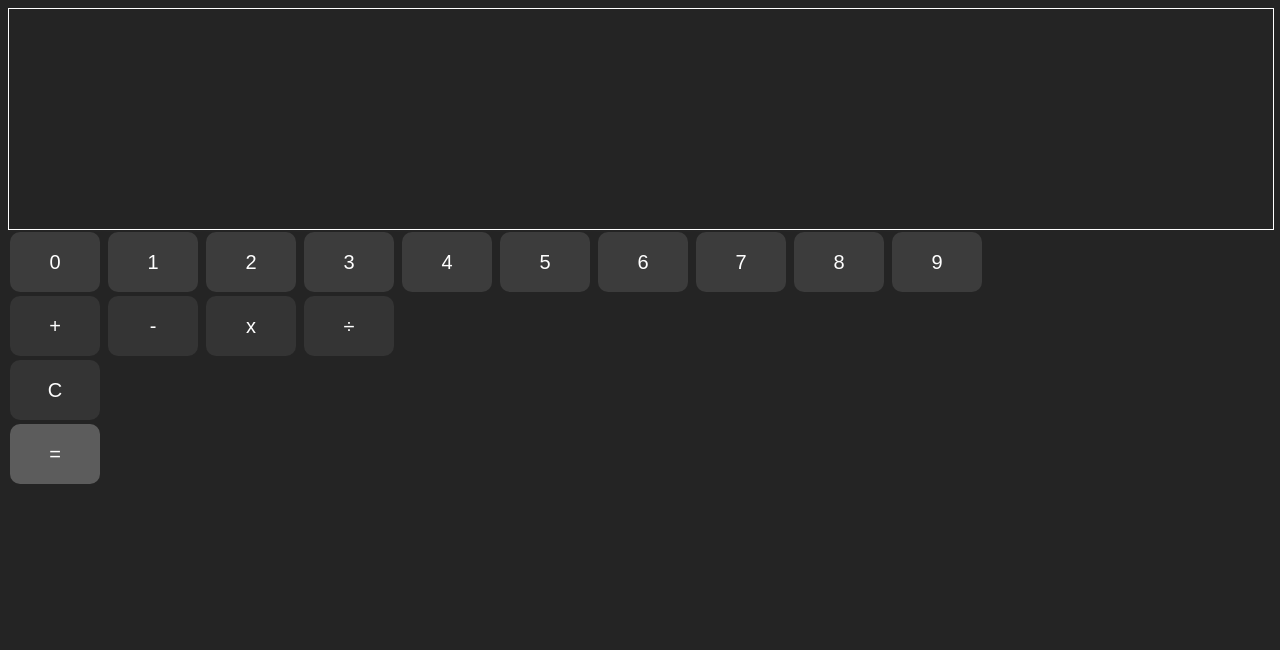
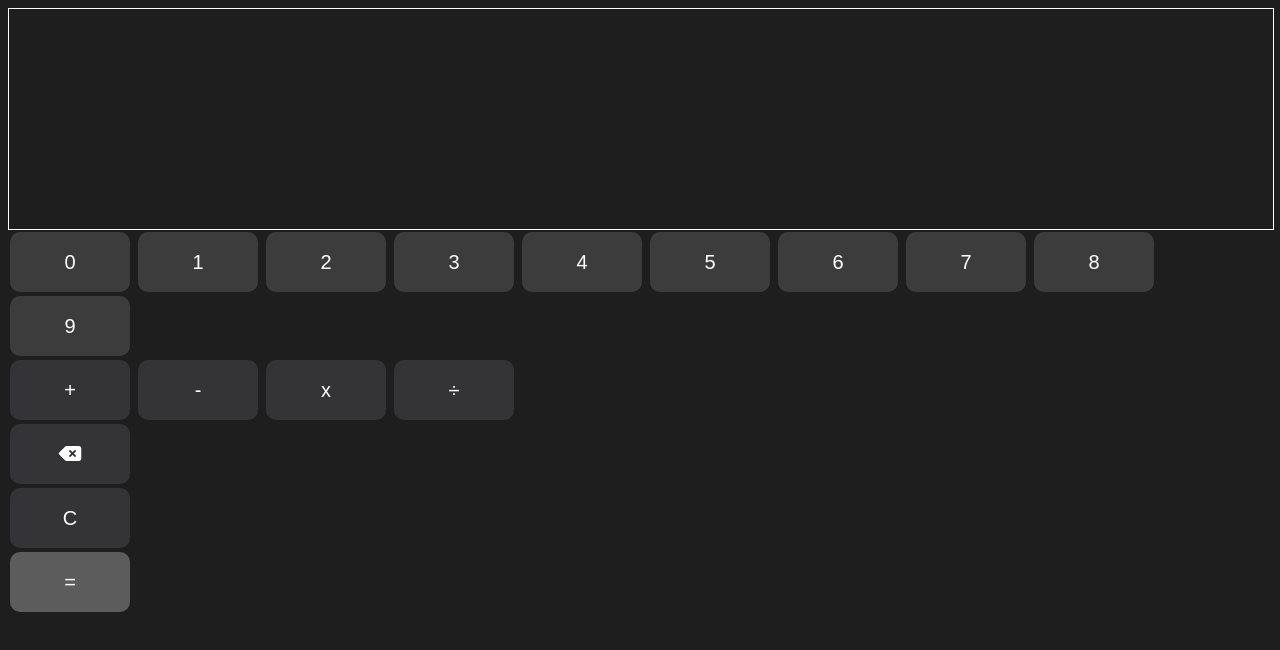
Before and after one commit to aaron-456/Web_Calculator, a website: page index.html in a window 1280 px wide. Drawn offline with Linux system fonts and the light colour scheme.

Commit message:
agree funcionality deleted one number , design and fontawesome for icons

```diff
--- a/index.html
+++ b/index.html
@@ -1,27 +1,30 @@
 <!DOCTYPE html>
 <html lang="en">
+
 <head>
   <meta charset="UTF-8" />
   <meta name="viewport" content="width=device-width, initial-scale=1.0" />
   <link rel="stylesheet" href="./style.css" />
+  <script src="https://kit.fontawesome.com/0377a246e8.js" crossorigin="anonymous"></script>
   <title>Calculator M</title>
 </head>
+
 <body>
   <div class="calculator_container">
     <!--Este es el conetenedor que almacenara todo el contenido HTML -->
     <div id="containerLogic" class="containerLogic"></div>
 
     <div class="calculator__numbers">
-        <button class="bnt_calculator" onclick="displayNumbers(0)">0</button>
-        <button class="bnt_calculator" onclick="displayNumbers(1)">1</button>
-        <button class="bnt_calculator" onclick="displayNumbers(2)">2</button>
-        <button class="bnt_calculator" onclick="displayNumbers(3)">3</button>
-        <button class="bnt_calculator" onclick="displayNumbers(4)">4</button>
-        <button class="bnt_calculator" onclick="displayNumbers(5)">5</button>
-        <button class="bnt_calculator" onclick="displayNumbers(6)">6</button>
-        <button class="bnt_calculator" onclick="displayNumbers(7)">7</button>
-        <button class="bnt_calculator" onclick="displayNumbers(8)">8</button>
-        <button class="bnt_calculator" onclick="displayNumbers(9)">9</button>
+      <button class="bnt_calculator btn_num" onclick="displayNumbers(0)">0</button>
+      <button class="bnt_calculator btn_num" onclick="displayNumbers(1)">1</button>
+      <button class="bnt_calculator btn_num" onclick="displayNumbers(2)">2</button>
+      <button class="bnt_calculator btn_num" onclick="displayNumbers(3)">3</button>
+      <button class="bnt_calculator btn_num" onclick="displayNumbers(4)">4</button>
+      <button class="bnt_calculator btn_num" onclick="displayNumbers(5)">5</button>
+      <button class="bnt_calculator btn_num" onclick="displayNumbers(6)">6</button>
+      <button class="bnt_calculator btn_num" onclick="displayNumbers(7)">7</button>
+      <button class="bnt_calculator btn_num" onclick="displayNumbers(8)">8</button>
+      <button class="bnt_calculator btn_num" onclick="displayNumbers(9)">9</button>
     </div>
 
     <div class="calculator__operations">
@@ -39,6 +42,10 @@
       </button>
     </div>
 
+    <div class="calculator_minuaOne">
+      <button class="bnt_calculator btn_signs" onclick="borrarNumero()"><i class="fa-solid fa-delete-left"></i></button>
+    </div>
+
     <div class="calculator__clear">
       <button onclick="resetear()" class="bnt_calculator btn_signs">C</button>
     </div>
@@ -47,7 +54,11 @@
       <button class="bnt_calculator btn_result" onclick="calcular()">=</button>
     </div>
 
+
+
+
     <script src="script.js"></script>
   </div>
 </body>
+
 </html>
--- /dev/null
+++ b/package.json
@@ -0,0 +1,5 @@
+{
+  "dependencies": {
+    "@fortawesome/fontawesome-free": "^6.4.2"
+  }
+}
--- a/script.js
+++ b/script.js
@@ -14,6 +14,15 @@ function displayOperators(operator) {
   valorPasado = valorActual;
   const operators = document.getElementById("containerLogic");
   operators.textContent = "";
+}
+
+function borrarNumero() {
+  const numbers = document.getElementById("containerLogic");
+  const contenido = numbers.textContent;
+
+  numbers.textContent = contenido.slice(0, -1);
+
+  const tranformaraNumeros = parseInt(numbers.textContent);
 }
 
 function resetear() {
@@ -35,37 +44,3 @@ function calcular() {
     calculation.textContent = valorPasado / valorPrincipal;
   }
 }
-
-{
-  // let currentValue = ""; //operador actual
-  // let valorActual = 0; //Valor actual
-  // let valorPasado = 0;
-  // //Esta funcion se encarga de aser que se reflejen los numeros en el div donde se vana a almacenar
-  // function displayNumbers(value) {
-  //   const numbers = document.getElementById("containerLogic");
-  //   numbers.textContent += value;
-  //   valorActual = parseInt(numbers.textContent);
-  // }
-  // function displayOperators(operator) {
-  //   const operators = document.getElementById("containerLogic");
-  //   currentValue = operator;
-  //   valorPasado = valorActual;
-  //   operators.textContent = operator;
-  // }
-  // function calcular() {
-  //   const calculation = document.getElementById("containerLogic");
-  //   const valorP = valorActual;
-  //   if (currentValue === "+") {
-  //     calculation.textContent = parseInt(valorP) + parseInt(valorPasado);
-  //   }
-  //   if (currentValue === "-") {
-  //     calculation.textContent = parseInt(valorPasado) - parseInt(valorP);
-  //   }
-  //   if (currentValue === "*") {
-  //     calculation.textContent = parseInt(valorP) * parseInt(valorPasado);
-  //   }
-  //   if (currentValue === "/") {
-  //     calculation.textContent = parseFloat(valorPasado) / parseFloat(valorP);
-  //   }
-  // }
-}
--- a/style.css
+++ b/style.css
@@ -1,7 +1,7 @@
 /*-------Calculator Styles-------*/
 
 body {
- background-color: #242424;
+ background-color: #1e1e1e;
 }
 
 .containerLogic {
@@ -26,13 +26,29 @@ body {
     margin: 0.1em;
     font-size: 20px;
     max-width: 700px;
-    width: 90px;
+    width: 120px;
     height: 60px;
+    cursor: pointer;
 
 }
 
+.btn_num {
+
+}
+
+.btn_num:hover {
+background-color: #343436;
+}
+
+
 .btn_signs {
-    background-color: #343434;
+    background-color: #343436;
+    transition: background-color 0.3s ease;
+
+}
+
+.btn_signs:hover {
+ background-color: #3C3C3C;
 }
 
 .btn_result {
```
Also changed, not shown: tutu.js (deleted, +0 -35 lines), 1 other file. Lines whose indentation alone changed are shown as unchanged.
